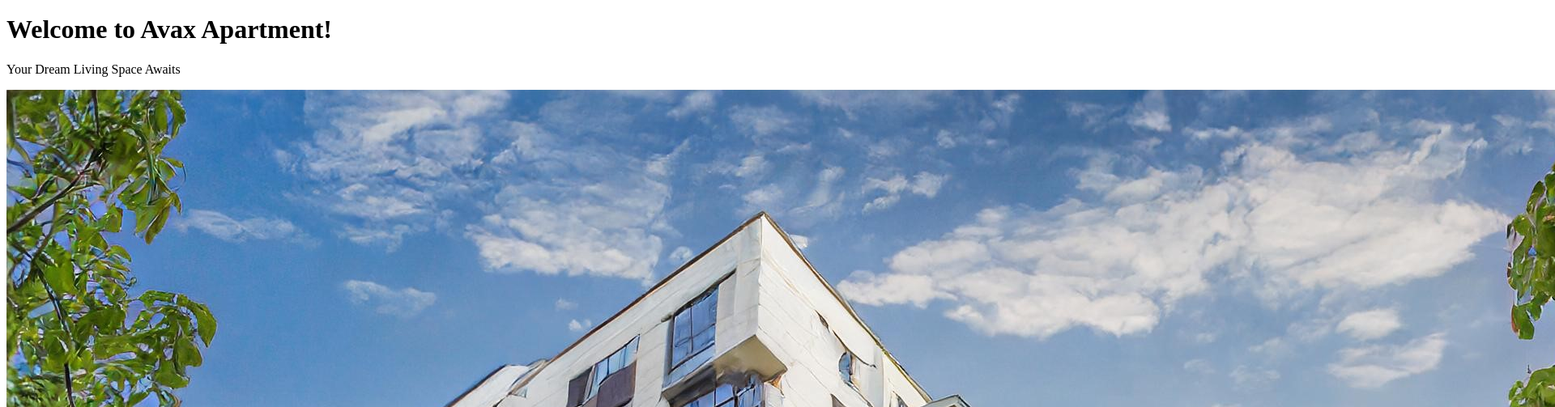
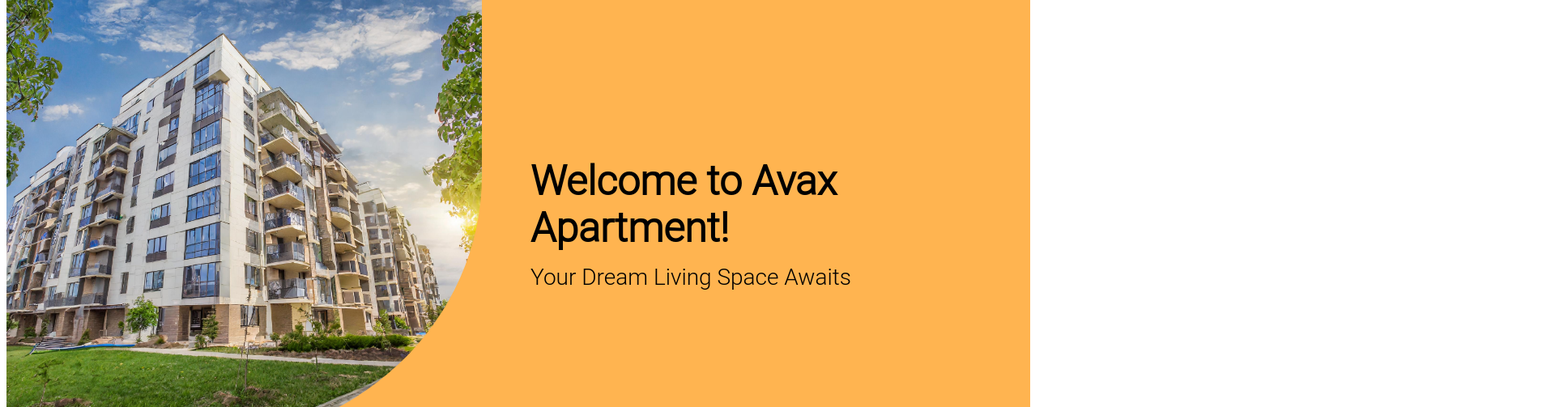
Before and after one commit to SyahiraIsnaeni/landing-page-apartment, a plain HTML site: page view/index.html in a window 1280 px wide. Shown: the part 113-616 px from the top of the page at 81% size, 1920 px wide, since content can reach past the window. Drawn offline with Linux system fonts and the light colour scheme.

Commit message:
bikin hero section

```diff
--- a/css/index.css
+++ b/css/index.css
@@ -43,6 +43,43 @@
     margin-right: 10px
 }
 
+#heroSect{
+    position: relative;
+    background-color: #FFB450;
+    height: 400px;
+}
+
+#heroTitle{
+    margin-top: auto;
+    padding-left: 10px;
+    padding-bottom: 10px;
+    padding-right: 30px;
+    padding-top: 10px;
+    font-family: "Roboto Light";
+    width: 100%;
+}
+
+#heroTitle h3{
+    font-weight: normal;
+    margin: 0;
+    padding-top: 5px
+}
+
+#heroTitle h2{
+    margin: 0
+}
+
+#heroImg img{
+    width: 100%;
+    height: 300px;
+    object-fit: cover;
+    border-bottom-left-radius: 60%;
+}
+
+#heroImg{
+    width: 100%;
+}
+
 @media screen and (min-width: 480px) {
     #navigation{
         padding-top: 15px;
@@ -65,6 +102,18 @@
         margin-top: 5px;
         margin-right: 20px;
     }
+
+    #heroTitle{
+        margin-top: auto;
+        padding-left: 15px;
+        padding-bottom: 10px;
+        padding-right: 30px;
+        padding-top: 20px;
+    }
+
+    #heroSect{
+        height: 420px;
+    }
 }
 
 @media screen and (min-width: 780px) {
@@ -83,6 +132,42 @@
         margin-top: 5px;
         margin-right: 40px;
     }
+
+    #heroSect{
+        position: relative;
+        background-color: #FFB450;
+        height: 400px;
+        display: flex;
+    }
+
+    #heroTitle{
+        padding-left: 30px;
+        padding-right: 30px;
+        margin-bottom: auto;
+        font-family: "Roboto Light";
+        width: 40%;
+    }
+
+    #heroTitle h3{
+        margin-top: 10px;
+        font-size: 20px;
+    }
+
+    #heroTitle h2{
+        font-size: 30px;
+    }
+
+    #heroImg{
+        width: 60%;
+    }
+
+    #heroImg img{
+        width: 100%;
+        height: 400px;
+        object-fit: cover;
+        border-bottom-right-radius: 60%;
+        border-bottom-left-radius: 0;
+    }
 }
 
 @media screen and (min-width: 1024px) {
@@ -100,6 +185,30 @@
     #navList li{
         margin-top: 5px;
         margin-right: 80px;
+    }
+
+    #heroSect{
+        position: relative;
+        background-color: #FFB450;
+        height: 450px;
+        display: flex;
+    }
+
+    #heroTitle h3{
+        margin-top: 10px;
+        font-size: 22px;
+    }
+
+    #heroTitle h2{
+        font-size: 34px;
+    }
+
+    #heroImg img{
+        width: 100%;
+        height: 450px;
+        object-fit: cover;
+        border-bottom-right-radius: 60%;
+        border-bottom-left-radius: 0;
     }
 }
 
@@ -127,4 +236,40 @@
     #navName h5{
         font-size: 15px;
     }
+
+    #heroSect{
+        position: relative;
+        background-color: #FFB450;
+        height: 550px;
+        display: flex;
+    }
+
+    #heroTitle{
+        padding-left: 60px;
+        padding-right: 30px;
+        margin-bottom: auto;
+        font-family: "Roboto Light";
+        width: 50%;
+    }
+
+    #heroTitle h3{
+        margin-top: 10px;
+        font-size: 28px;
+    }
+
+    #heroTitle h2{
+        font-size: 50px;
+    }
+
+    #heroImg{
+        width: 50%;
+    }
+
+    #heroImg img{
+        width: 100%;
+        height: 550px;
+        object-fit: cover;
+        border-bottom-right-radius: 60%;
+        border-bottom-left-radius: 0;
+    }
 }
--- a/view/index.html
+++ b/view/index.html
@@ -34,14 +34,14 @@
 </header>
 <main>
     <div id="heroSect">
-        <div id="heroTitle">
-            <h1>
-                Welcome to Avax Apartment!
-            </h1>
-            <p>Your Dream Living Space Awaits</p>
-        </div>
         <div id="heroImg">
             <img src="../assets/apartment1.jpg">
+        </div>
+        <div id="heroTitle">
+            <h2>
+                Welcome to Avax Apartment!
+            </h2>
+            <h3>Your Dream Living Space Awaits</h3>
         </div>
     </div>
 </main>
```
